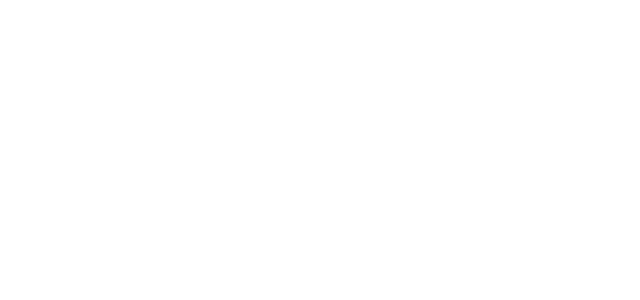
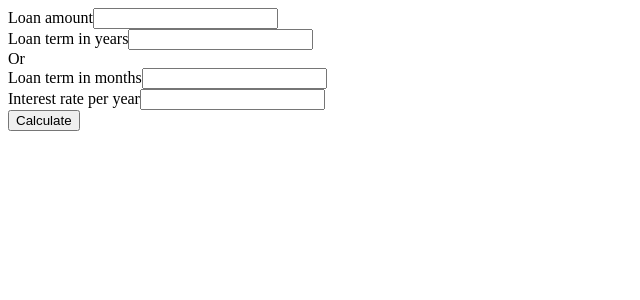
Before and after one commit to j-phillips-hub/debt-free-calculator, a React (Create React App) app: page / in a window 1280 px wide. Shown: the top 300 px of the page, without its empty margins (0-640 px from the left). Built offline with nearby package versions, Linux system fonts and the light colour scheme.

Commit message:
Create Form component

```diff
--- a/src/App.js
+++ b/src/App.js
@@ -1,6 +1,11 @@
+import './styles/App.css';
+import Form from './components/Form';
+
 function App() {
   return (
-    <div className="App"></div>
+    <div className="App">
+      <Form />
+    </div>
   );
 }
 
--- /dev/null
+++ b/src/components/Form.jsx
@@ -0,0 +1,39 @@
+import React from "react";
+
+class Form extends React.Component {
+  constructor() {
+    super();
+  }
+
+  render() {
+    return (
+      <form>
+        <div>
+          <label htmlFor="">Loan amount</label>
+          <input type="text" />
+        </div>
+
+        <div>
+          <label htmlFor="">Loan term in years</label>
+          <input type="text" />
+        </div>
+
+        <div>Or</div>
+
+        <div>
+          <label htmlFor="">Loan term in months</label>
+          <input type="text" />
+        </div>
+
+        <div>
+          <label htmlFor="">Interest rate per year</label>
+          <input type="text" />
+        </div>
+
+        <button>Calculate</button>
+      </form>
+    );
+  }
+}
+
+export default Form;
```
Also changed, not shown: src/components/ExtraPayments.jsx (added), src/components/PaymentHistory.jsx (added), src/styles/App.css (added).
